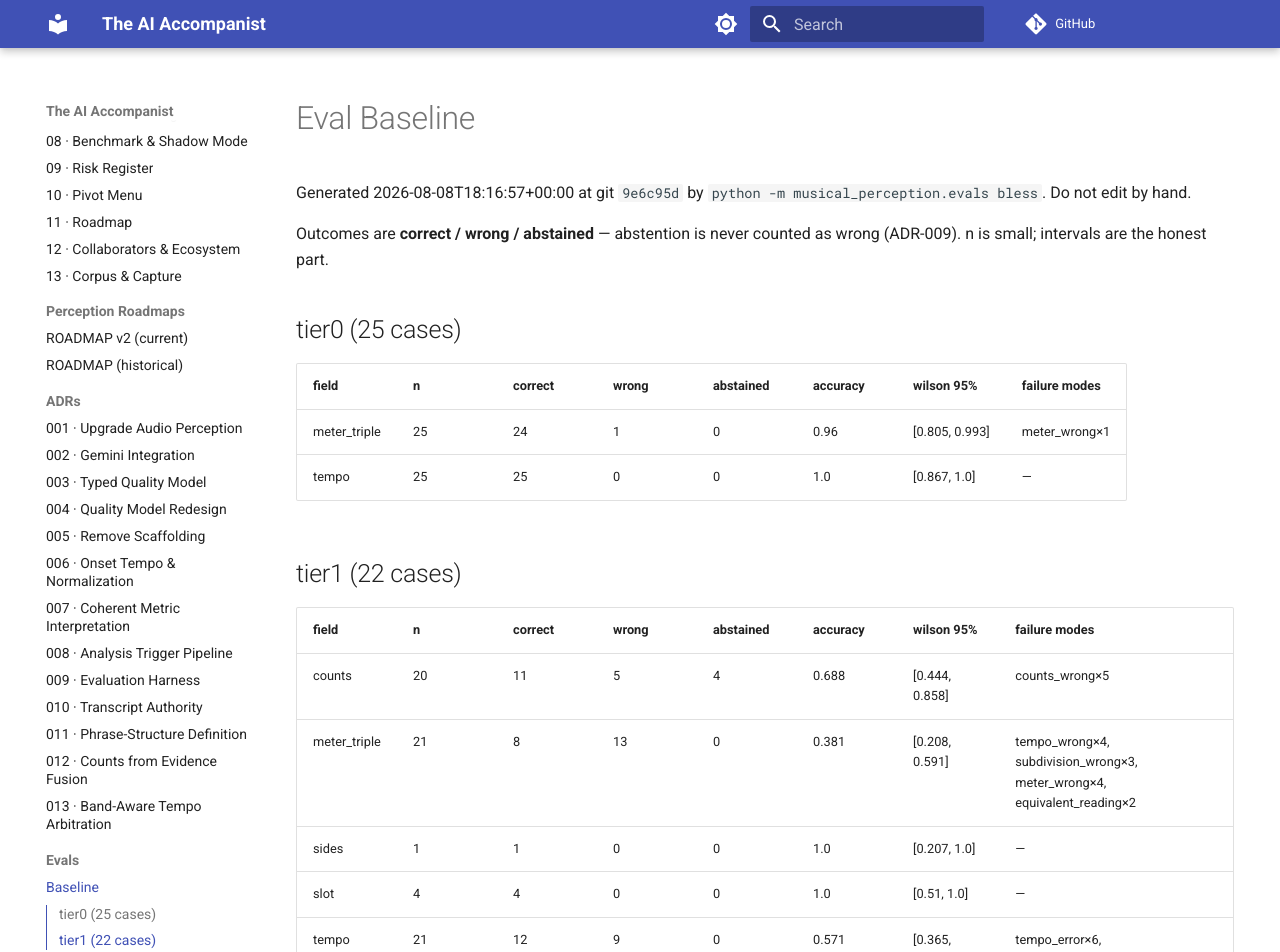
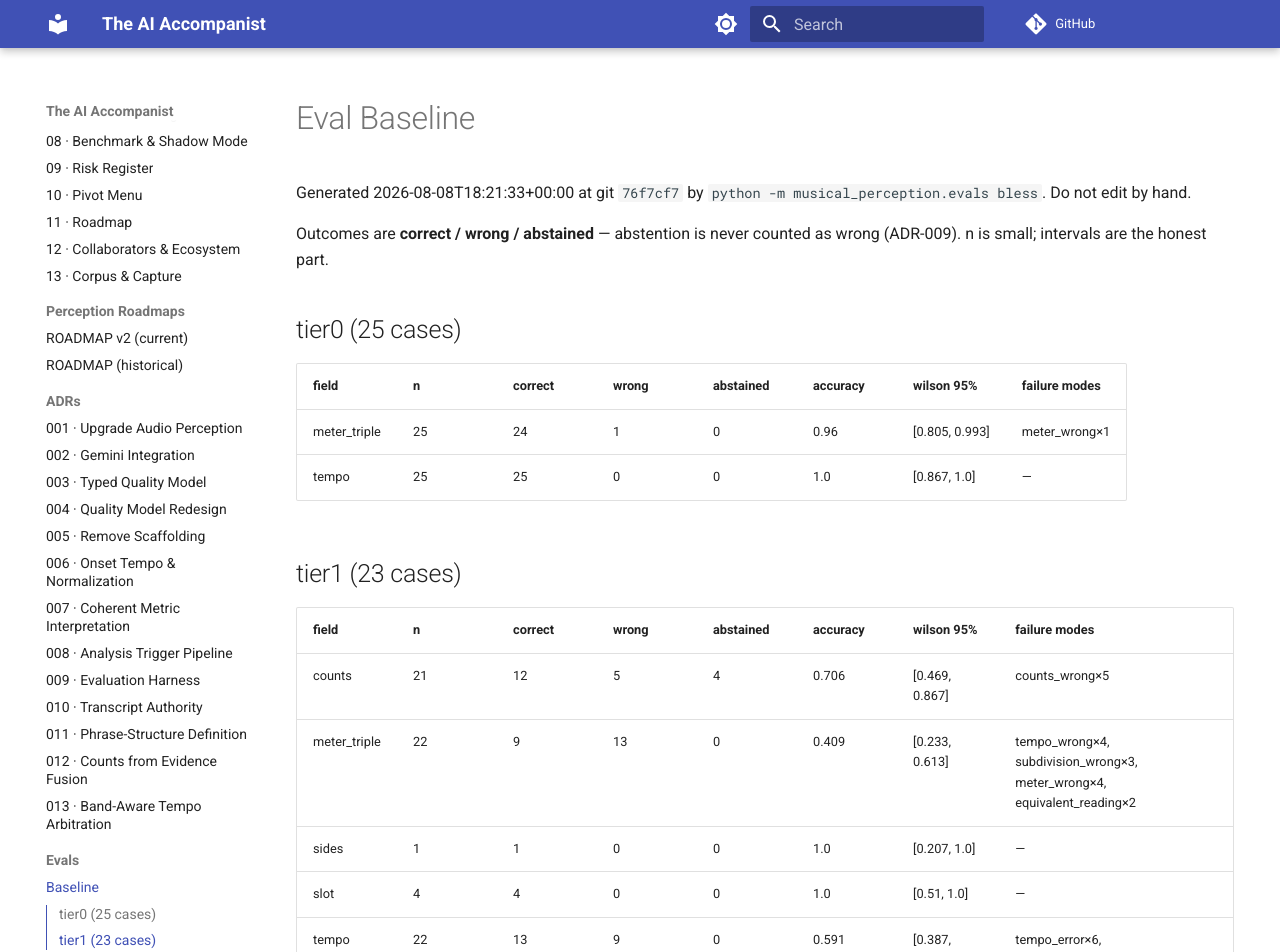
Before and after one commit to ben-juodvalkis/musical-perception, an MkDocs documentation site: the page built from docs/evals/baseline.md, in a window 1280 px wide and 1180 px high. Shown: the top 952 px of the window. Built offline with MkDocs 1.6.1 and Material for MkDocs 9.7.7, drawn with Linux system fonts in a browser that asks for light colours; comment, search, counter and statistics services are not loaded.

Commit message:
feat: rig clip 17 (vocables, 4/4 @100) — green scoring, transcript hallucination
Metronome 100 confirmed, "da da DA da" style vocables with intentional
duple subdivision, 2 rounds of 8. First vocables clip.

Tempo (0.5% err), meter (4/4 duple), and counts (8) all correct — sixth
all-green rig row. But the underlying Whisper transcript is fabricated:
it reads as literal English number words ("one and two three four five
six seven eight") despite Ben confirming only non-lexical sounds were
spoken — almost certainly the ballet-vocabulary initial_prompt biasing
transcription toward plausible counting words. Word timing survived
intact so numeric scoring passed, but a downstream consumer surfacing
"what Whisper heard" would show a fabricated transcript. Distinct defect
from the tempo/meter findings tracked elsewhere in this corpus.

```diff
--- a/docs/evals/baseline.md
+++ b/docs/evals/baseline.md
@@ -1,6 +1,6 @@
 # Eval Baseline
 
-Generated 2026-08-08T18:16:57+00:00 at git `9e6c95d` by `python -m musical_perception.evals bless`. Do not edit by hand.
+Generated 2026-08-08T18:21:33+00:00 at git `76f7cf7` by `python -m musical_perception.evals bless`. Do not edit by hand.
 
 Outcomes are **correct / wrong / abstained** — abstention is never
 counted as wrong (ADR-009). n is small; intervals are the honest part.
@@ -12,12 +12,12 @@
 | meter_triple | 25 | 24 | 1 | 0 | 0.96 | [0.805, 0.993] | meter_wrong×1 |
 | tempo | 25 | 25 | 0 | 0 | 1.0 | [0.867, 1.0] | — |
 
-## tier1 (22 cases)
+## tier1 (23 cases)
 
 | field | n | correct | wrong | abstained | accuracy | wilson 95% | failure modes |
 |---|---|---|---|---|---|---|---|
-| counts | 20 | 11 | 5 | 4 | 0.688 | [0.444, 0.858] | counts_wrong×5 |
-| meter_triple | 21 | 8 | 13 | 0 | 0.381 | [0.208, 0.591] | tempo_wrong×4, subdivision_wrong×3, meter_wrong×4, equivalent_reading×2 |
+| counts | 21 | 12 | 5 | 4 | 0.706 | [0.469, 0.867] | counts_wrong×5 |
+| meter_triple | 22 | 9 | 13 | 0 | 0.409 | [0.233, 0.613] | tempo_wrong×4, subdivision_wrong×3, meter_wrong×4, equivalent_reading×2 |
 | sides | 1 | 1 | 0 | 0 | 1.0 | [0.207, 1.0] | — |
 | slot | 4 | 4 | 0 | 0 | 1.0 | [0.51, 1.0] | — |
-| tempo | 21 | 12 | 9 | 0 | 0.571 | [0.365, 0.755] | tempo_error×6, metric_level_div2×2, metric_level_x2×1 |
+| tempo | 22 | 13 | 9 | 0 | 0.591 | [0.387, 0.767] | tempo_error×6, metric_level_div2×2, metric_level_x2×1 |
```
Also changed, not shown: 6 other files.
